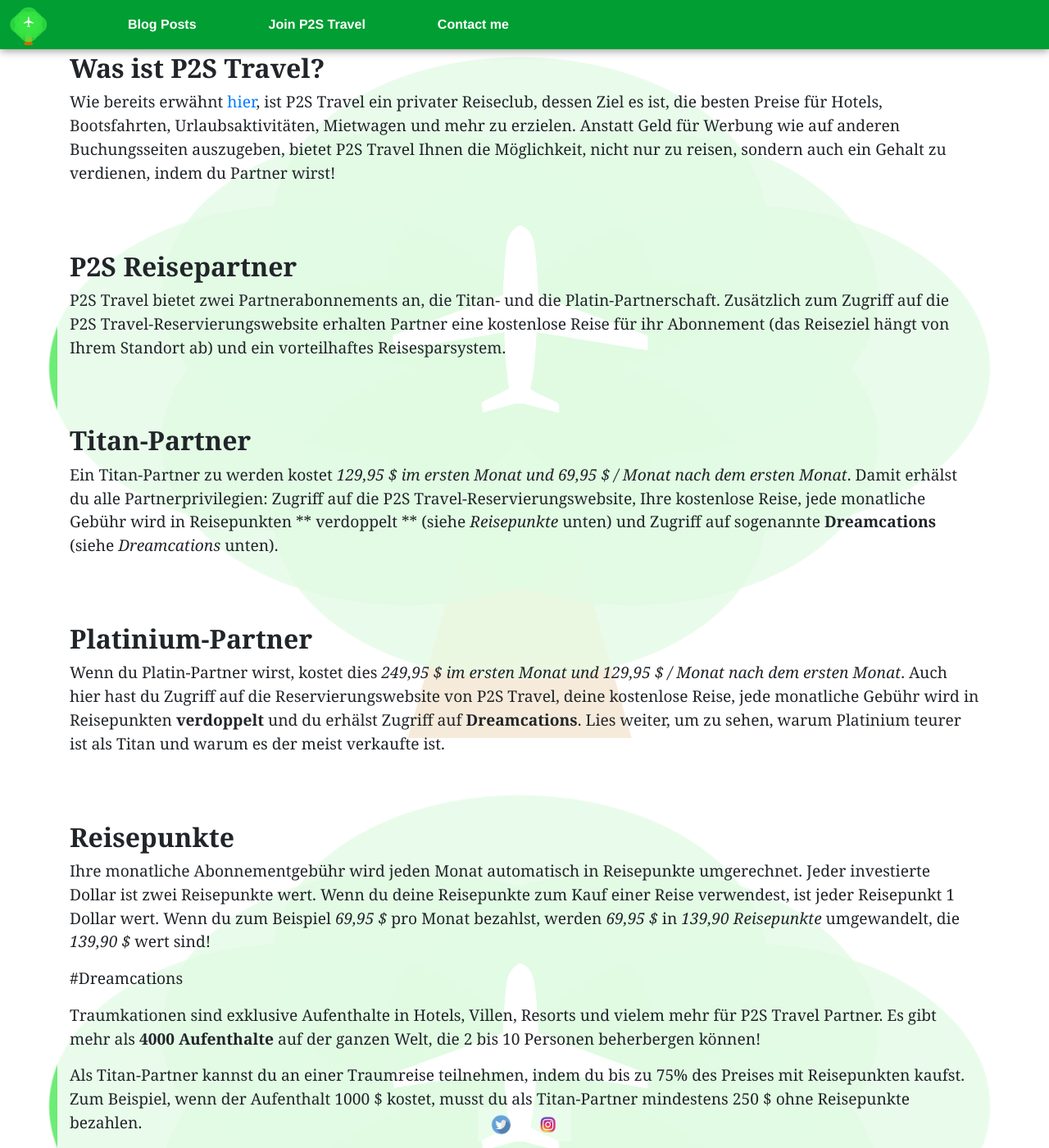
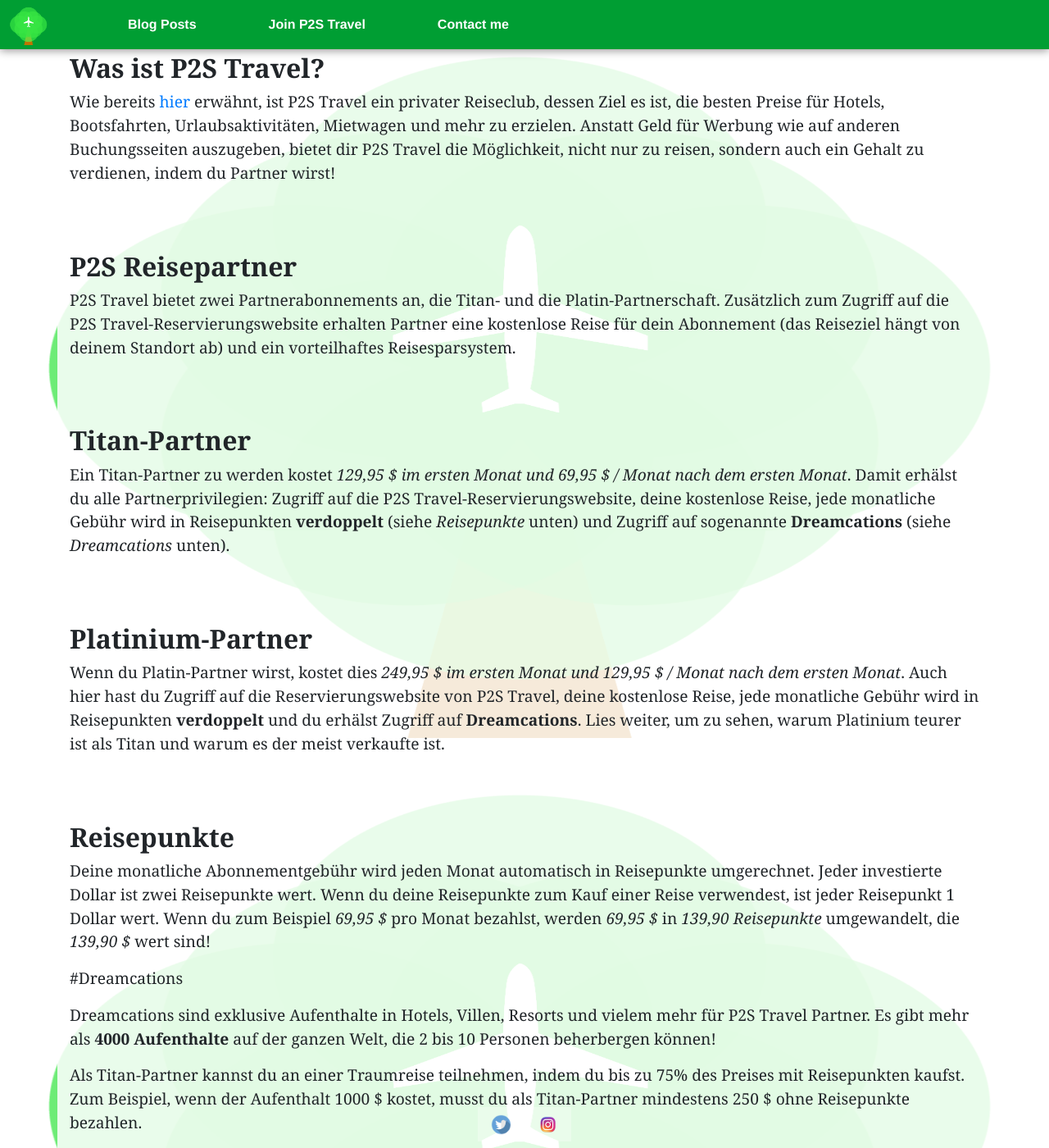
Before and after one commit to jdtravelp2s/jdtravelp2s.github.io, a Jekyll site: the page built from _posts/2020-01-11-p2s-travel-deutsch.md, in a window 1280 px wide and 1400 px high. Shown: the whole window at 82% size. Built offline with Jekyll 4.4.1, drawn with Linux system fonts in a browser that asks for light colours.

Commit message:
german grammar correction

```diff
--- a/_posts/2020-01-11-p2s-travel-deutsch.md
+++ b/_posts/2020-01-11-p2s-travel-deutsch.md
@@ -5,15 +5,15 @@
 
 # Was ist P2S Travel?
 
-Wie bereits erwähnt [hier](https://jdtravelp2s.github.io/), ist P2S Travel ein privater Reiseclub, dessen Ziel es ist, die besten Preise für Hotels, Bootsfahrten, Urlaubsaktivitäten, Mietwagen und mehr zu erzielen. Anstatt Geld für Werbung wie auf anderen Buchungsseiten auszugeben, bietet P2S Travel Ihnen die Möglichkeit, nicht nur zu reisen, sondern auch ein Gehalt zu verdienen, indem du Partner wirst!
+Wie bereits [hier](https://jdtravelp2s.github.io/2020/01/11/welt-retten) erwähnt, ist P2S Travel ein privater Reiseclub, dessen Ziel es ist, die besten Preise für Hotels, Bootsfahrten, Urlaubsaktivitäten, Mietwagen und mehr zu erzielen. Anstatt Geld für Werbung wie auf anderen Buchungsseiten auszugeben, bietet dir P2S Travel die Möglichkeit, nicht nur zu reisen, sondern auch ein Gehalt zu verdienen, indem du Partner wirst!
 
 # P2S Reisepartner
 
-P2S Travel bietet zwei Partnerabonnements an, die Titan- und die Platin-Partnerschaft. Zusätzlich zum Zugriff auf die P2S Travel-Reservierungswebsite erhalten Partner eine kostenlose Reise für ihr Abonnement (das Reiseziel hängt von Ihrem Standort ab) und ein vorteilhaftes Reisesparsystem.
+P2S Travel bietet zwei Partnerabonnements an, die Titan- und die Platin-Partnerschaft. Zusätzlich zum Zugriff auf die P2S Travel-Reservierungswebsite erhalten Partner eine kostenlose Reise für dein Abonnement (das Reiseziel hängt von deinem Standort ab) und ein vorteilhaftes Reisesparsystem.
 
 # Titan-Partner
 
-Ein Titan-Partner zu werden kostet _129,95 $ im ersten Monat und 69,95 $ / Monat nach dem ersten Monat_. Damit erhälst du alle Partnerprivilegien: Zugriff auf die P2S Travel-Reservierungswebsite, Ihre kostenlose Reise, jede monatliche Gebühr wird in Reisepunkten ** verdoppelt ** (siehe _Reisepunkte_ unten) und Zugriff auf sogenannte **Dreamcations** (siehe _Dreamcations_ unten).
+Ein Titan-Partner zu werden kostet _129,95 $ im ersten Monat und 69,95 $ / Monat nach dem ersten Monat_. Damit erhälst du alle Partnerprivilegien: Zugriff auf die P2S Travel-Reservierungswebsite, deine kostenlose Reise, jede monatliche Gebühr wird in Reisepunkten **verdoppelt** (siehe _Reisepunkte_ unten) und Zugriff auf sogenannte **Dreamcations** (siehe _Dreamcations_ unten).
 
 # Platinium-Partner
 
@@ -21,11 +21,11 @@
 
 # Reisepunkte
 
-Ihre monatliche Abonnementgebühr wird jeden Monat automatisch in Reisepunkte umgerechnet. Jeder investierte Dollar ist zwei Reisepunkte wert. Wenn du deine Reisepunkte zum Kauf einer Reise verwendest, ist jeder Reisepunkt 1 Dollar wert. Wenn du zum Beispiel _69,95 $_ pro Monat bezahlst, werden _69,95 $_ in _139,90 Reisepunkte_ umgewandelt, die _139,90 $_ wert sind!
+Deine monatliche Abonnementgebühr wird jeden Monat automatisch in Reisepunkte umgerechnet. Jeder investierte Dollar ist zwei Reisepunkte wert. Wenn du deine Reisepunkte zum Kauf einer Reise verwendest, ist jeder Reisepunkt 1 Dollar wert. Wenn du zum Beispiel _69,95 $_ pro Monat bezahlst, werden _69,95 $_ in _139,90 Reisepunkte_ umgewandelt, die _139,90 $_ wert sind!
 
 #Dreamcations
 
-Traumkationen sind exklusive Aufenthalte in Hotels, Villen, Resorts und vielem mehr für P2S Travel Partner. Es gibt mehr als **4000 Aufenthalte** auf der ganzen Welt, die 2 bis 10 Personen beherbergen können!
+Dreamcations sind exklusive Aufenthalte in Hotels, Villen, Resorts und vielem mehr für P2S Travel Partner. Es gibt mehr als **4000 Aufenthalte** auf der ganzen Welt, die 2 bis 10 Personen beherbergen können!
 
 Als Titan-Partner kannst du an einer Traumreise teilnehmen, indem du bis zu 75% des Preises mit Reisepunkten kaufst. Zum Beispiel, wenn der Aufenthalt 1000 $ kostet, musst du als Titan-Partner mindestens 250 $ ohne Reisepunkte bezahlen.
 
```
Also changed, not shown: _posts/2020-01-11-welt-retten.md (+2 -2 lines), index.md (+1 -1 lines).
